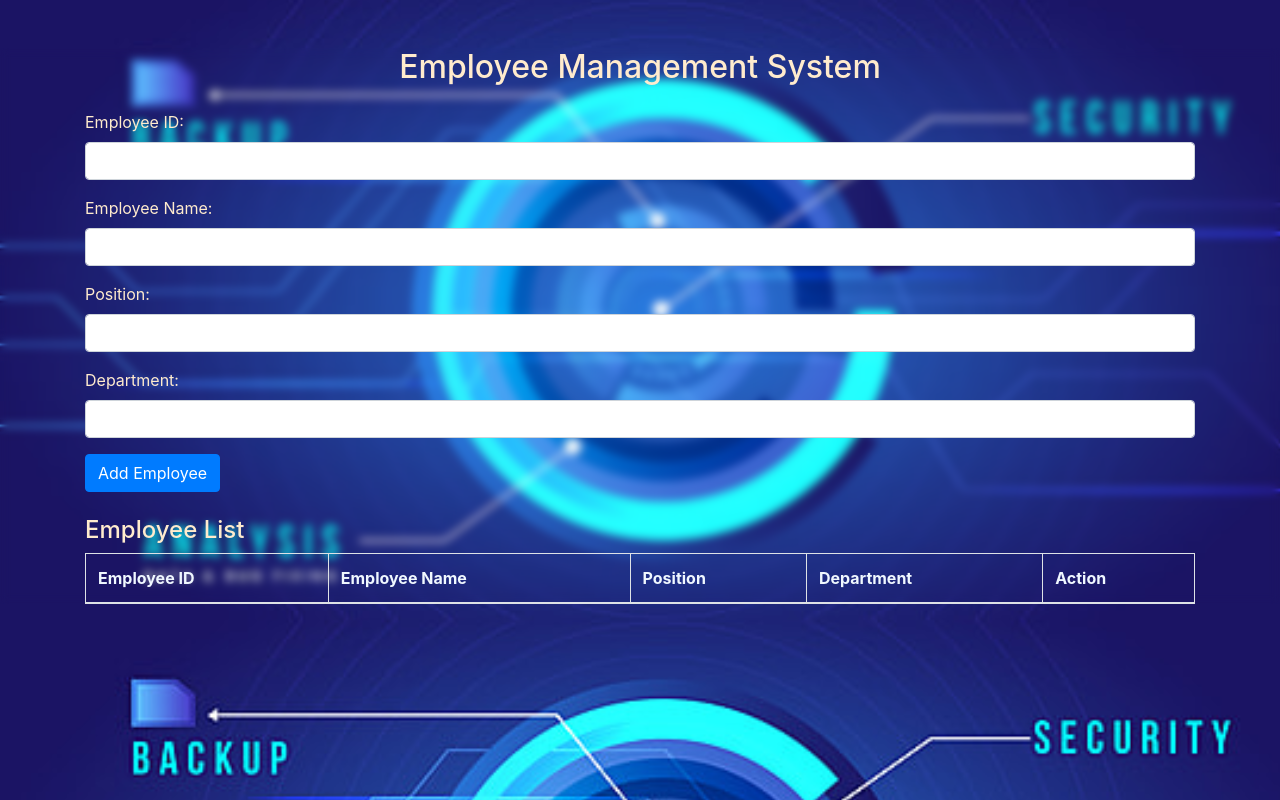
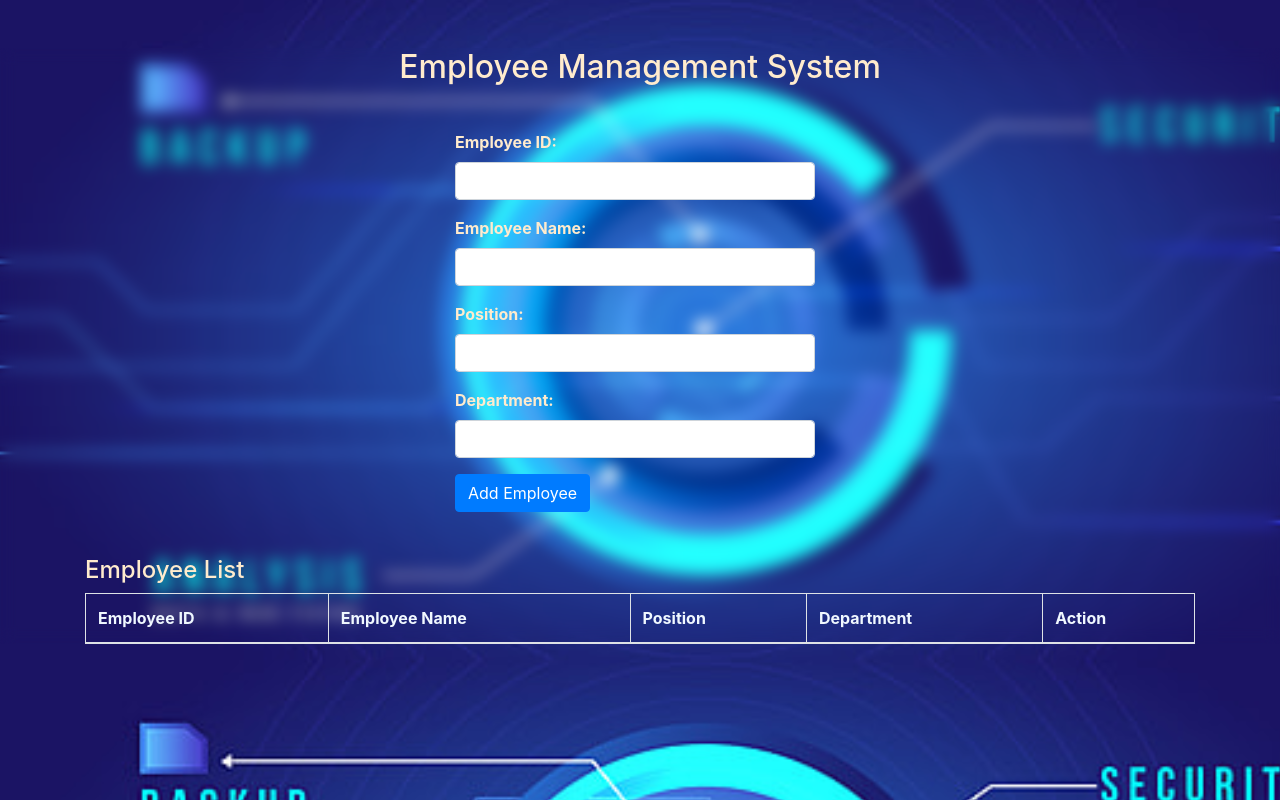
Before and after one commit to Codovia/19-2-2024, a plain HTML site: page index.html in a window 1280 px wide. Drawn offline with nearby package versions, Linux system fonts and the light colour scheme.

Commit message:
Update styles.css

```diff
--- a/styles.css
+++ b/styles.css
@@ -6,7 +6,7 @@
 body {
     background-image: url(body.jpg);
     color: blanchedalmond;
-    backdrop-filter: blur(5px);
+    backdrop-filter: blur(8px);
     background-size: cover;
 }
 tr {
@@ -15,3 +15,14 @@ tr {
 h2{
     text-align: center;
 }
+
+form{
+
+    font-weight: bold;
+    text-align: left;
+    max-width: 400px;
+    margin-left: 350px;
+    padding: 20px;
+    border-radius: 10px;
+
+}
```
